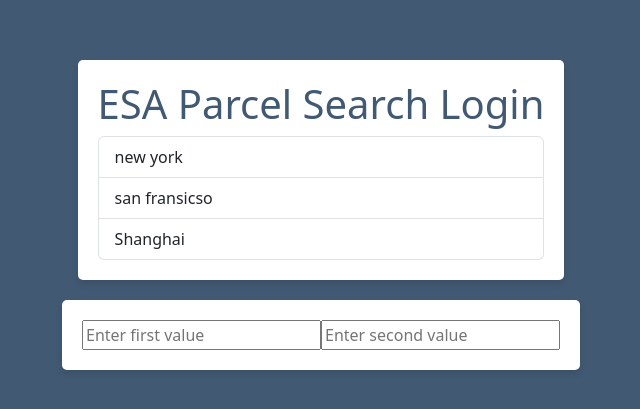
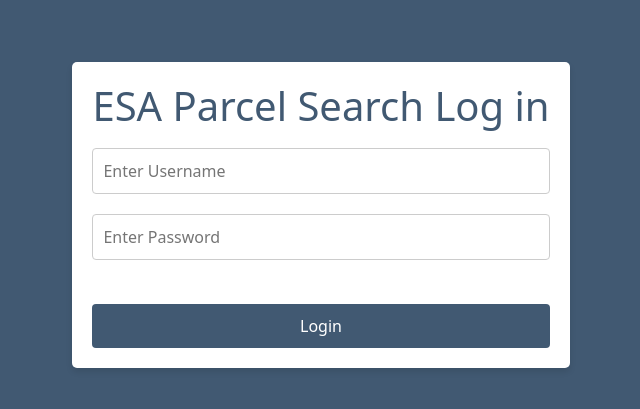
Before and after one commit to miguelperson/ESAWebpage, a React (Vite) app: page / in a window 1280 px wide. Shown: the part 175-584 px from the top of the page, without its empty margins (319-959 px from the left). Built offline with nearby package versions, Linux system fonts and the light colour scheme.

Commit message:
set up log in webpage, just need to add a register button so I can start working on the other webpages

```diff
--- a/src/App.css
+++ b/src/App.css
@@ -54,3 +54,12 @@
         color: #76A8D6;
         text-decoration: underline;
     }
+
+.page-break{
+    break-after: page;
+}
+
+.log-in-text {
+    color: #415972;
+    font-weight: bold;
+}
--- a/src/App.jsx
+++ b/src/App.jsx
@@ -2,15 +2,14 @@
 import Message from './Message';
 import ListGroup from './components/ListGroup';
 import InputForm from './components/InputForm';
+
 import './App.css';
 function App() {
     return (
         <div className="app-container">
             <div className="component-style">
-                <ListGroup></ListGroup>
-            </div>
-            <div className="component-style">
                 <InputForm></InputForm>
+
             </div>
         </div>
     );
--- a/src/components/InputForm.jsx
+++ b/src/components/InputForm.jsx
@@ -1,4 +1,5 @@
 import React, { useState } from 'react';
+
 
 function InputForm() {
     const [input1, setInput1] = useState('');
@@ -10,19 +11,34 @@ function InputForm() {
 
     return (
         <div>
-            <input
+            <h1>ESA Parcel Search Log in</h1>
+            <center>
+                { // <label className="log-in-text">Username</label>
+                }
+                <input
+                className="component-input"
                 type="text"
-                placeholder="Enter first value"
+                placeholder="Enter Username"
                 value={input1}
                 onChange={handleInputChange(setInput1)}
             />
-            <input
+                <br></br>
+
+                {//<label className="log-in-text">Password</label>
+                }
+                <input
+                className="component-input"
                 type="text"
-                placeholder="Enter second value"
+                placeholder="Enter Password"
                 value={input2}
                 onChange={handleInputChange(setInput2)}
-            />
+                />
+                <br></br>
+                <br></br>
+            <input type="submit" value="Login" className="component-button"></input>
+            </center>
         </div>
+
     );
 }
 
--- a/src/components/ListGroup.jsx
+++ b/src/components/ListGroup.jsx
@@ -5,7 +5,7 @@ import { useState } from "react";
 
 function ListGroup(props) {// wrapped two different elements in div to allow passing of weo elements in it, Fragment was also used to replace div, can also use empty angle brackets <> and react will know its fragment
     let items = ['new york', 'san fransicso', 'Shanghai'];
-
+    // items = [];
     // items.map() function call changes items in list to <li> type so we can print it to the front end
     // key can just use the items although sometimes it would be like item.id if theres more info in the components of the list
     // items.length === 0 ? <p>No item foudn</p> : null is like a built in if-else statement
@@ -33,11 +33,12 @@ function ListGroup(props) {// wrapped two different elements in div to allow pas
     return (
         <Fragment>
             <h1>ESA Parcel Search Login</h1>
-            {items.length === 0 ? <p>No item foudn</p> : null}
+            {items.length === 0 ? <p>oawifjoweaijfoeiw</p> : null}
             {items.length === 0 && <p>No Item found</p> // allows us to post the content without a null operator and stuff
             }
         <ul className="list-group">
-                {items.map((item, index) => <li
+                {items.map((item, index) =>
+                    <li
                     className={selectedIndex === index ? 'list-group-item active' : 'list-group-item'}
                     key={item}
                     onClick={() => {
```
